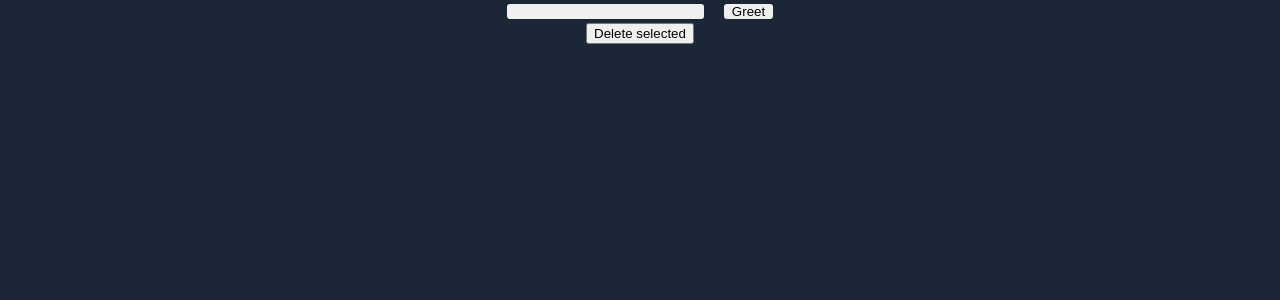
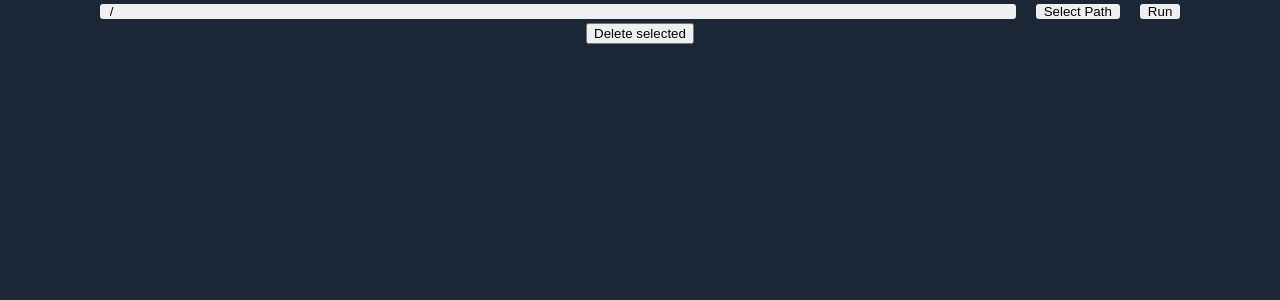
Before and after one commit to eargollo/wdup, a React (Vite) app in the folder frontend/: page / in a window 1280 px wide. Shown: the top 300 px of the page. Built offline with nearby package versions, Linux system fonts and the light colour scheme.

Commit message:
Select a folder

```diff
--- a/frontend/src/App.css
+++ b/frontend/src/App.css
@@ -43,6 +43,7 @@
     outline: none;
     /* height: 30px; */
     /* line-height: 30px; */
+    width: 70%;
     padding: 0 10px;
     background-color: rgba(240, 240, 240, 1);
     -webkit-font-smoothing: antialiased;
--- a/frontend/src/App.jsx
+++ b/frontend/src/App.jsx
@@ -1,16 +1,25 @@
 import {useState} from 'react';
-import logo from './assets/images/logo-universal.png';
+import { useRef } from 'react';
 import './App.css';
 import {Greet} from "../wailsjs/go/main/App";
+import {PathSelect} from "../wailsjs/go/main/App";
 
 function App() {
     const [resultText, setResultText] = useState([]);
+    const [folderText, setFolderText] = useState("/");
     const [name, setName] = useState('');
     const updateName = (e) => setName(e.target.value);
     const updateResultText = (result) => setResultText(result);
 
+    const inputFile = useRef(null);
+
     function greet() {
         Greet(name).then(updateResultText);
+    }
+
+    function pathSelect() {
+        PathSelect("a").then(setFolderText);
+        e.preventDefault();
     }
 
     function deleteFile(e) {
@@ -25,11 +34,26 @@ function App() {
         parent.document.getElementById(`filename_${e.target.id}`).classList.toggle("file-selected");
     }
 
+    function onChangeFile(e) {
+        // e,stopPropagation();
+        e.preventDefault();
+        console.log(e);
+        var files = e.target.files;
+        e.currentTarget.attributes[2].ownerElement.files
+        console.log(files)
+    }
+
     return (
         <div id="App">
+            <div>
+                {/* <input onChange={onChangeFile} type="file" id="filepicker" name="fileList" webkitdirectory={""} directory={""} multiple={true} /> */}
+                {/* <input onChange={onChangeFile} type='file' id='file' ref={inputFile} webkitdirectory multiple/> */}
+            </div>
             <div id="input" className="input-box">
-                <input id="name" className="input" onChange={updateName} autoComplete="off" name="input" type="text"/>
-                <button className="btn" onClick={greet}>Greet</button>
+                <input id="name" className="input" onChange={updateName} autoComplete="off" name="input" type="text" value={folderText}/>
+                <button className="btn" onClick={pathSelect}>Select Path</button>
+                <button className="btn" onClick={greet}>Run</button>
+                {/* <input type='file' id='file' ref={inputFile} style={{display: 'none'}}/> */}
             </div>
             <div id="result">
                 <button className='btn' onClick={deleteFile}>Delete selected</button>
--- a/frontend/wailsjs/go/main/App.d.ts
+++ b/frontend/wailsjs/go/main/App.d.ts
@@ -2,3 +2,5 @@
 // This file is automatically generated. DO NOT EDIT
 
 export function Greet(arg1:string):Promise<Array<any>>;
+
+export function PathSelect(arg1:string):Promise<string>;
--- a/frontend/wailsjs/go/main/App.js
+++ b/frontend/wailsjs/go/main/App.js
@@ -5,3 +5,7 @@
 export function Greet(arg1) {
   return window['go']['main']['App']['Greet'](arg1);
 }
+
+export function PathSelect(arg1) {
+  return window['go']['main']['App']['PathSelect'](arg1);
+}
```
Also changed, not shown: 1 other file (tests, documents, lock files or other folders).
